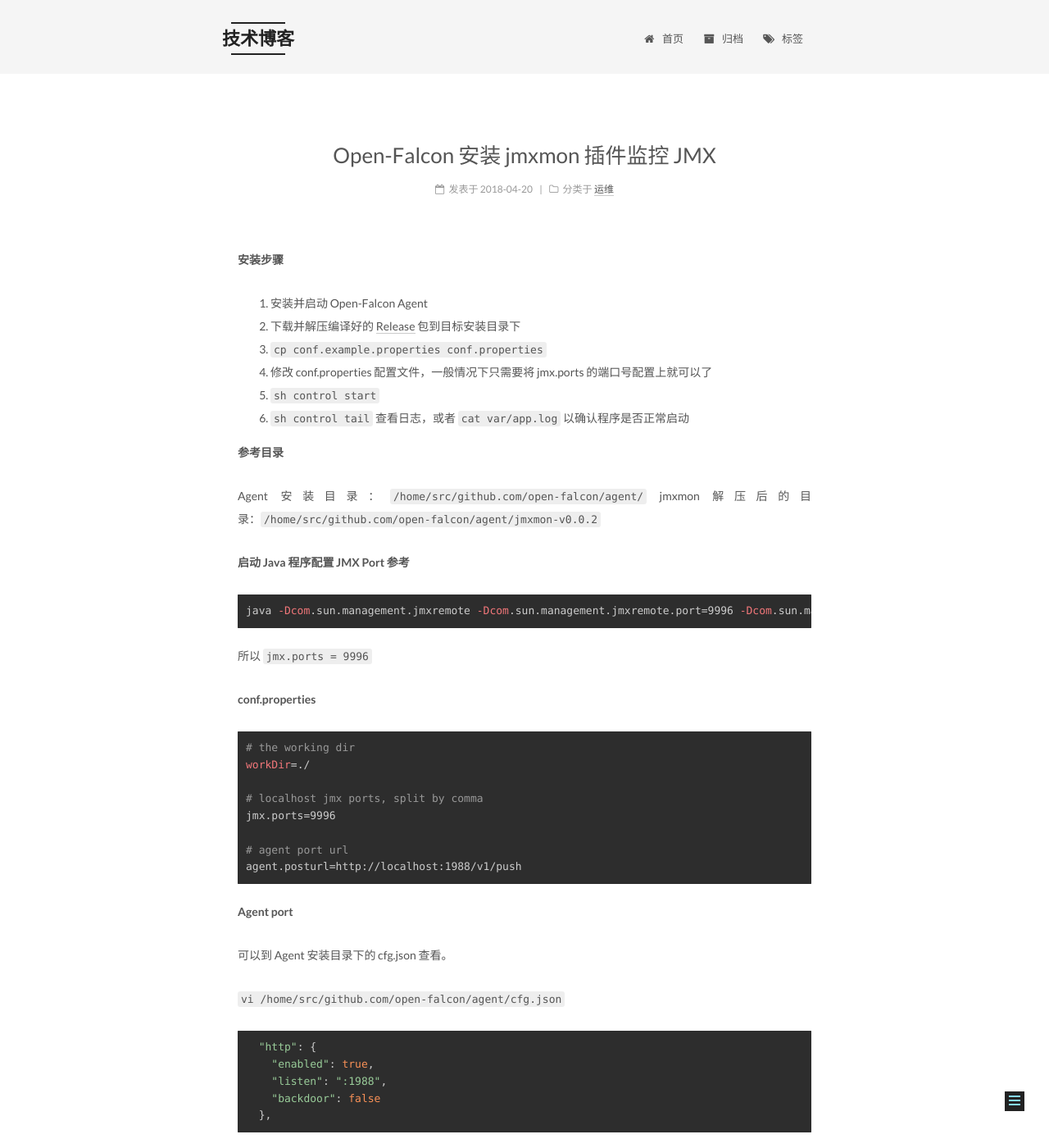
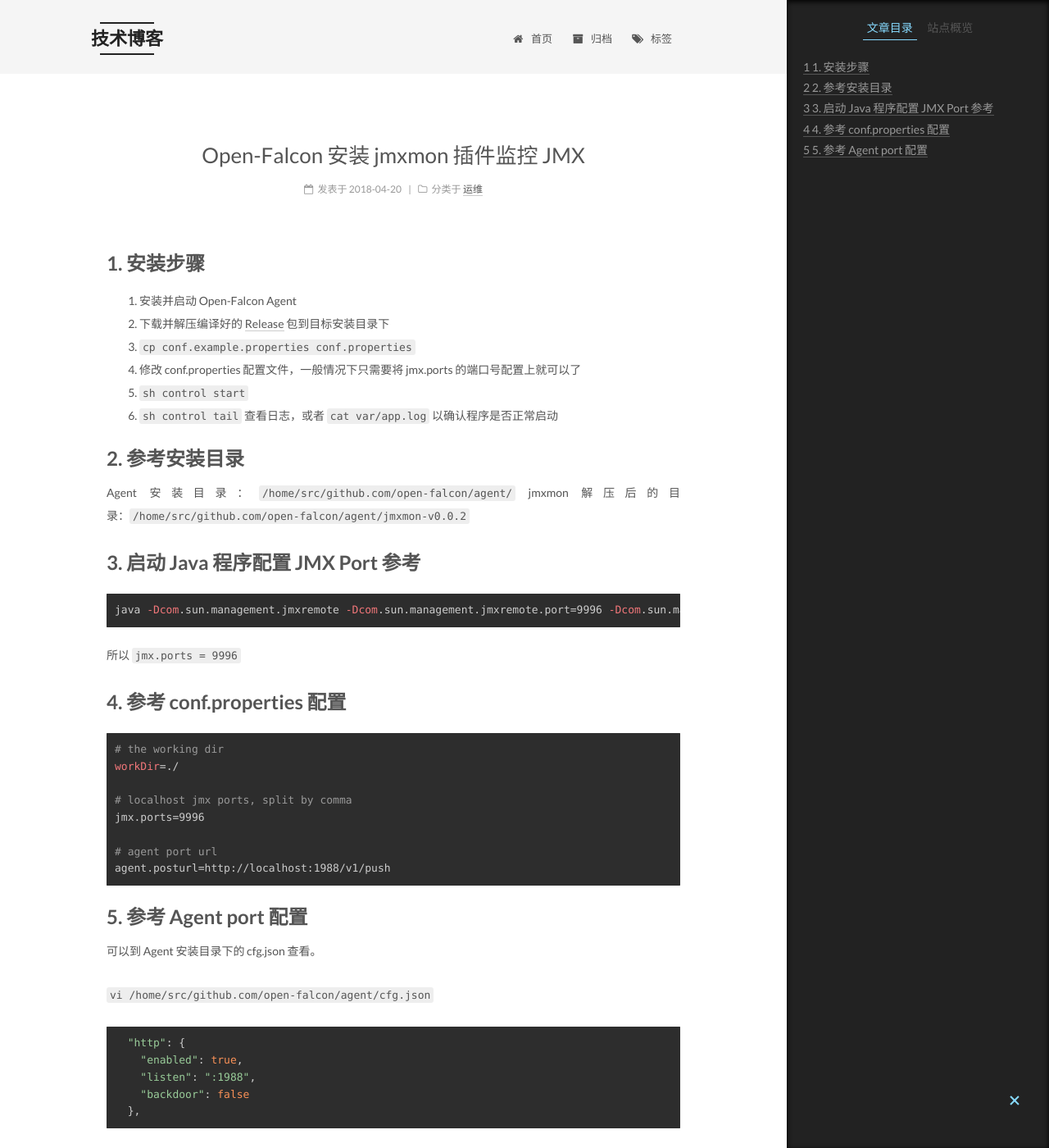
Before and after one commit to sasaxie/sasaxie.github.io, a Jekyll site: the page built from _posts/2018-04-20-Open-Falcon 安装 jmxmon 插件监控 JMX.md, in a window 1280 px wide and 1400 px high. Shown: the whole window at 82% size. Built offline with Jekyll 4.4.1, drawn with Linux system fonts in a browser that asks for light colours.

Commit message:
modify style

````diff
--- a/_posts/2018-04-20-Open-Falcon 安装 jmxmon 插件监控 JMX.md
+++ b/_posts/2018-04-20-Open-Falcon 安装 jmxmon 插件监控 JMX.md
@@ -9,7 +9,7 @@ tags:
 - jmxmon
 - JMX
 ---
-**安装步骤**
+# 1. 安装步骤
 
 1. 安装并启动 Open-Falcon Agent
 2. 下载并解压编译好的 [Release](https://github.com/toomanyopenfiles/jmxmon/releases/latest) 包到目标安装目录下
@@ -18,12 +18,12 @@ tags:
 5. `sh control start`
 6. `sh control tail` 查看日志，或者 `cat var/app.log` 以确认程序是否正常启动
 
-**参考目录**
+# 2. 参考安装目录
 
 Agent 安装目录：`/home/src/github.com/open-falcon/agent/`
 jmxmon 解压后的目录：`/home/src/github.com/open-falcon/agent/jmxmon-v0.0.2`
 
-**启动 Java 程序配置 JMX Port 参考**
+# 3. 启动 Java 程序配置 JMX Port 参考
 
 ```shell
 java -Dcom.sun.management.jmxremote -Dcom.sun.management.jmxremote.port=9996 -Dcom.sun.management.jmxremote.authenticate=false -Dcom.sun.management.jmxremote.ssl=false -jar demo.jar
@@ -31,7 +31,7 @@ java -Dcom.sun.management.jmxremote -Dcom.sun.management.jmxremote.port=9996 -Dc
 
 所以 `jmx.ports = 9996`
 
-**conf.properties**
+# 4. 参考 conf.properties 配置
 
 ```shell
 # the working dir
@@ -44,7 +44,7 @@ jmx.ports=9996
 agent.posturl=http://localhost:1988/v1/push
 ```
 
-**Agent port**
+# 5. 参考 Agent port 配置
 
 可以到 Agent 安装目录下的 cfg.json 查看。
 
````
